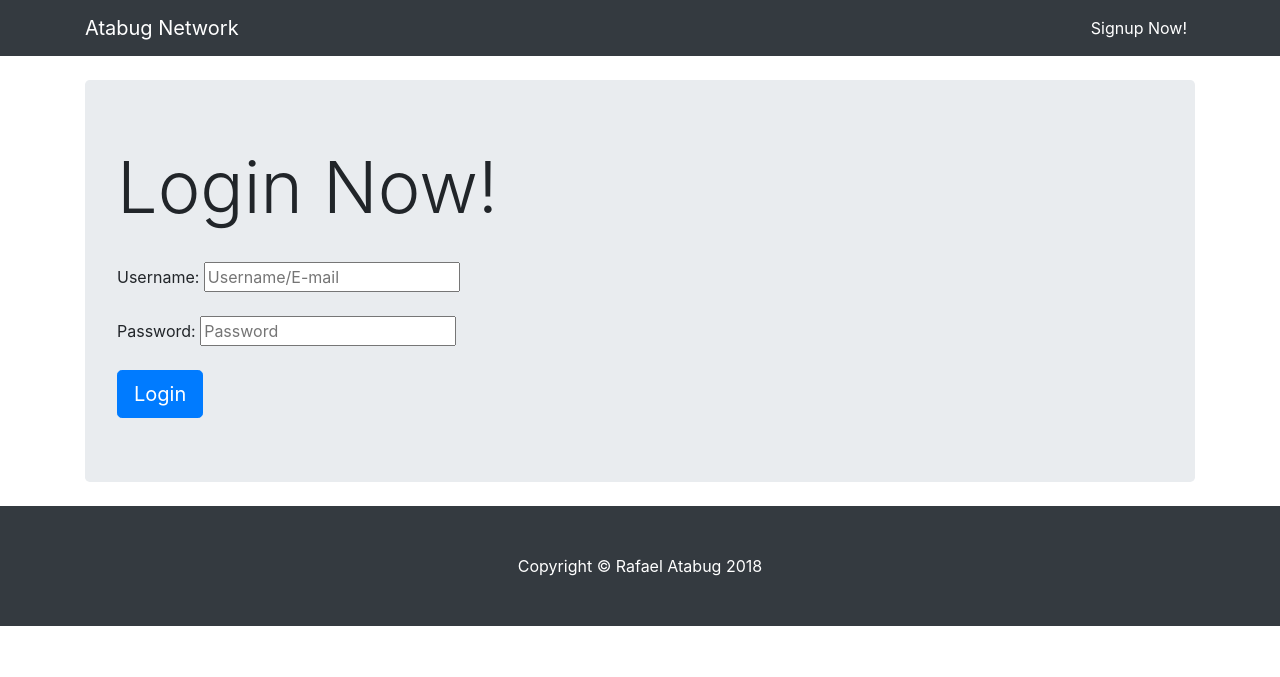
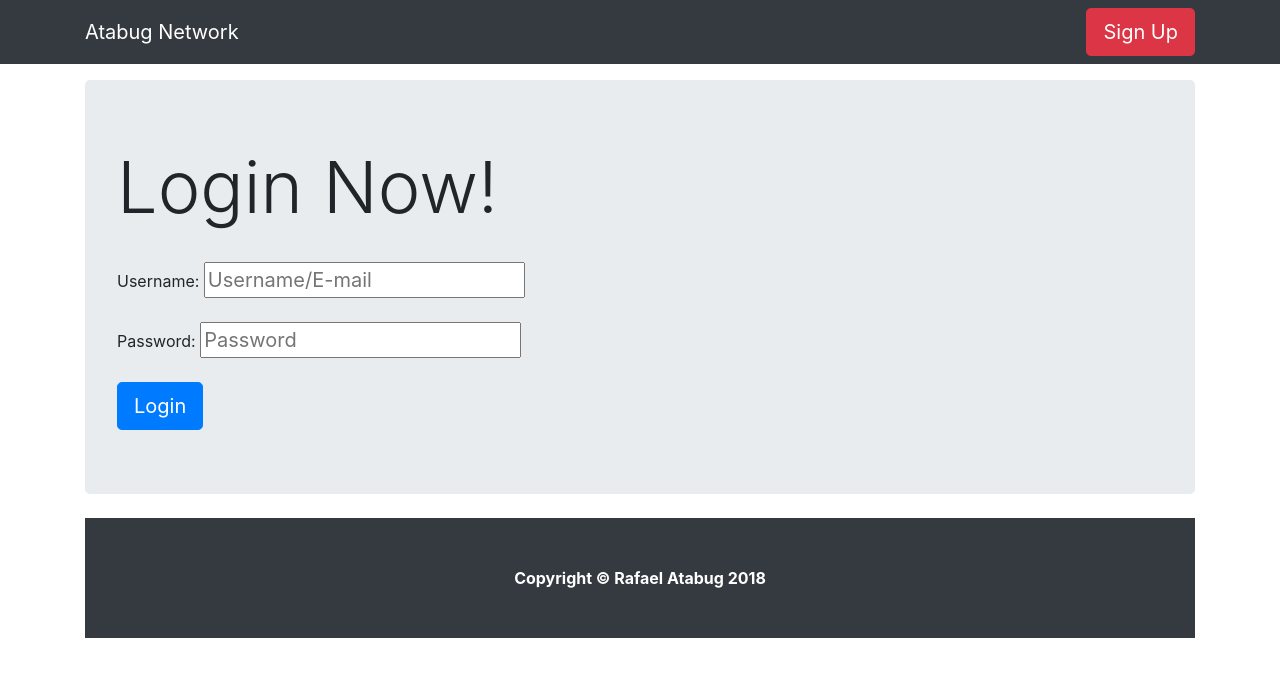
Before and after one commit to rafaelatabug/Atabug-Network, a PHP site: page / in a window 1280 px wide. Shown: the top 677 px of the page. Run offline with PHP 8.4, Linux system fonts and the light colour scheme.

Commit message:
Signup Page

```diff
--- /dev/null
+++ b/dashboard.php
@@ -0,0 +1,23 @@
+ <?php
+
+
+      if(isset($_SESSION['u_id'])){
+        echo "
+      <header class='jumbotron my-4'>
+        <h1 class='display-3'>Welcome  " . $_SESSION['u_first'] . ' ' . $_SESSION['u_last'] . "!</h1><br>
+      </header>
+      ";
+       }else{
+        echo "
+      <header class='jumbotron my-4'>
+        <h1 class='display-3'>Login Now!</h1><br>
+        <form action='includes/login.inc.php' method='POST'>
+        Username: <input type='text' name='uid' placeholder='Username/E-mail'><br><br>
+        Password: <input type='password' name='pwd' placeholder='Password'><br><br>
+        <button class='btn btn-primary btn-lg' type ='submit' name='submit'>Login</button>
+      </form>
+      </header>
+
+      ";
+     }
+?>
--- a/header.php
+++ b/header.php
@@ -42,7 +42,7 @@ echo "
         <div class='collapse navbar-collapse' id='navbarResponsive'>
           <ul class='navbar-nav ml-auto'>
             <li class='nav-item active'>
-              <a class='nav-link' href='signup.php'>Signup Now!
+            <button id ='btn_Signup' class='btn btn-danger btn-lg' type ='button' data-toggle='modal' data-target='#myModal'>Sign Up</button>
                 <span class='sr-only'>(current)</span>
               </a>
             </li>
--- a/index.php
+++ b/index.php
@@ -22,57 +22,101 @@
     <!-- Custom styles for this template -->
     <link href="css/heroic-features.css" rel="stylesheet">
 
+    <style type="text/css">
+      p{
+        font-weight: bold;
+      }
+      input{
+        font-size: 20px;
+      }
+
+    </style>
   </head>
 
   <body>
+ <div class="container">
 
     <!-- Navigation Bar -->
    	<?php
    		include 'header.php';
    	 ?>
 
-    <!-- Page Content -->
-    <div class="container">
 
       <!-- Jumbotron Header -->
       <?php
-      if(isset($_SESSION['u_id'])){
-      	echo "
-		<header class='jumbotron my-4'>
-        <h1 class='display-3'>Welcome  " . $_SESSION['u_first'] . ' ' . $_SESSION['u_last'] . "!</h1><br>
-    	";
-       }else{
-       	echo "
-      <header class='jumbotron my-4'>
-        <h1 class='display-3'>Login Now!</h1><br>
-        <form action='includes/login.inc.php' method='POST'>
-        Username: <input type='text' name='uid' placeholder='Username/E-mail'><br><br>
-        Password: <input type='password' name='pwd' placeholder='Password'><br><br>
-        <button class='btn btn-primary btn-lg' type ='submit' name='submit'>Login</button>
-    	</form>
-    	</header>
+        include 'dashboard.php';
 
-      ";
-     }
       ?>
-      <!-- Page Features -->
+
+
+      <!-- Page Body -->
+
+
      	<?php
      		include 'body.php';
      	 ?>
-      <!-- /.row -->
-
-    </div>
-    <!-- /.container -->
 
     <!-- Footer -->
     	<?php
     		include 'footer.php';
     	?>
 
+        <!-- Sign up Page -->
+     <div class="modal fade" id="myModal" role="dialog">
+       <div class="modal-dialog">
+          <div class="modal-content">
+            <div class="modal-header">
+              <h4 class="modal-title">Signup Now</h4>
+            </div>
+            <div class="modal-body">
+              <form class="signup-form" action="includes/signup.inc.php" method="POST">
+                <div class = "input-signup">
+                <p align="center">Firstname:</p><center>
+                  <center><input type="text" name='first' placeholder="Firstname" size="36"></center><br>
+                <p align="center">Lastname:</p>
+                  <center><input type="text" name='last' placeholder="Lastname" size="36"></center><br>
+                <p align="center">Email:</p>
+                  <center><input type="text" name='email' placeholder="E-mail" size="36"></center><br>
+                <p align="center">Username:</p>
+                  <center><input type="text" name='uid' placeholder="Username" size="36"></center><br>
+                <p align="center">Password:</p>
+                  <center><input type="password" name='pwd' placeholder="Password" size="36"></center><br>
+               </center>
+             </form>
+            </div>
+             <div class="modal-footer">
+               <button class="btn btn-success btn-lg" type="submit" name="submit">Sign up</button>
+               <button type="button" class="btn btn-secondary  btn-sm" data-dismiss="modal">Close</button>
+            </div>
+         </div>
+       </div>
+     </div>
+
+</div>
+
     <!-- Bootstrap core JavaScript -->
     <script src="vendor/jquery/jquery.min.js"></script>
     <script src="vendor/bootstrap/js/bootstrap.bundle.min.js"></script>
+    <script>
+// Get the modal
+var modal = document.getElementById('myModal');
 
+// Get the button that opens the modal
+var btn = document.getElementById("myBtn");
+
+// Get the <span> element that closes the modal
+var span = document.getElementsByClassName("close")[0];
+
+// When the user clicks the button, open the modal
+btn.onclick = function() {
+    modal.style.display = "block";
+}
+
+// When the user clicks on <span> (x), close the modal
+span.onclick = function() {
+    modal.style.display = "none";
+}
+</script>
   </body>
 
 </html>
```
Also changed, not shown: includes/signup.inc.php (+7 -7 lines), signup.php (deleted, +0 -22 lines), uploads/ 5ba45ca02c7ec4.86916682.jpg (added), vendor/bootstrap/css/bootstrap.css.
